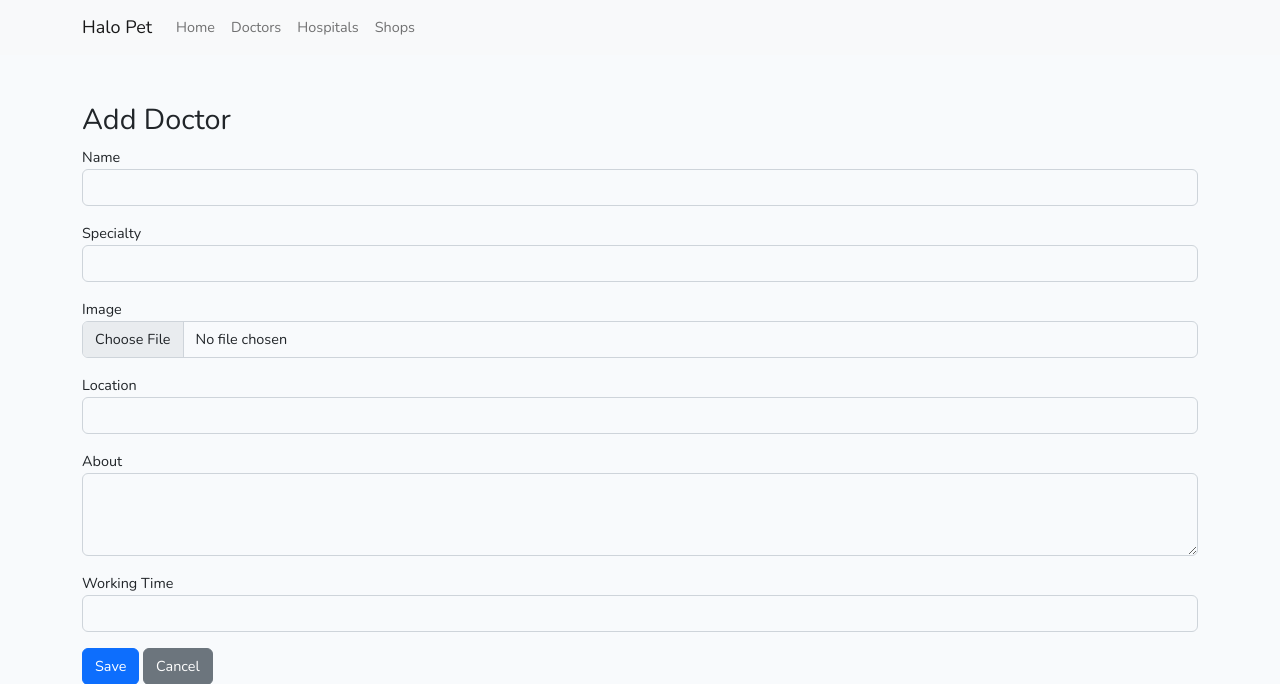
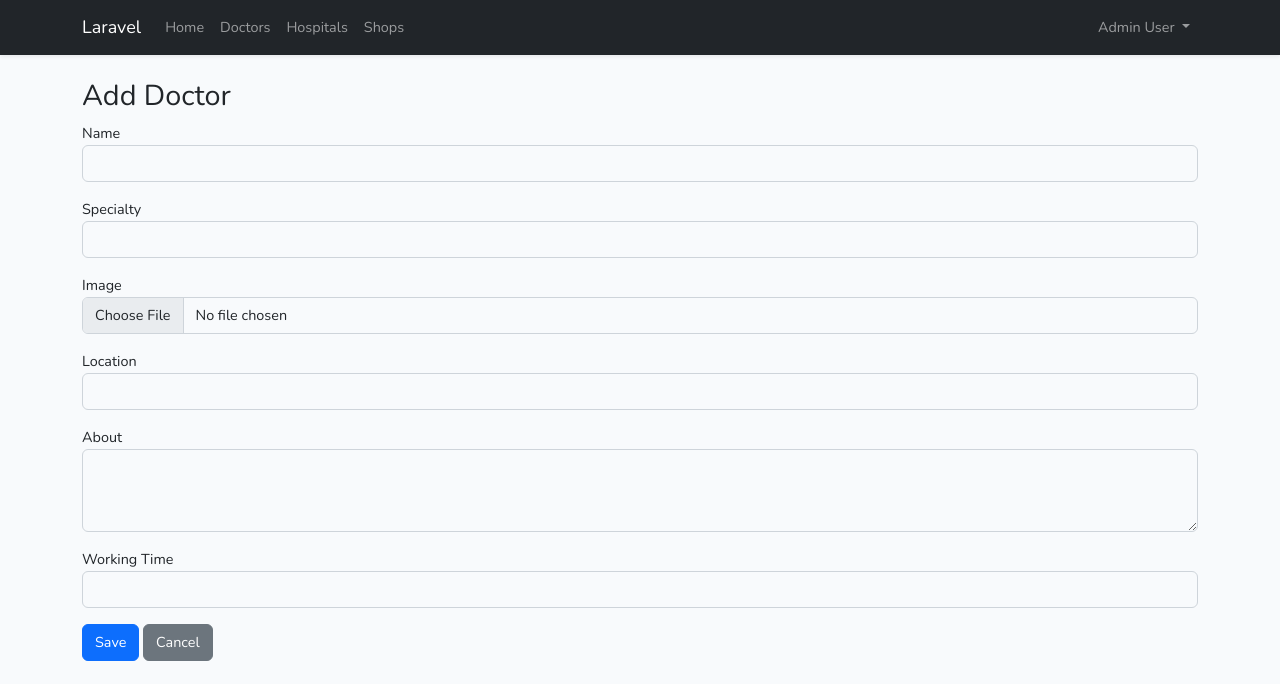
Before and after one commit to jodisaputra/halo_pet, a Laravel app: page /doctors/create in a window 1280 px wide. Shown: the top 684 px of the page. Run offline with Laravel 10, Linux system fonts and the light colour scheme; a user stored in the database is signed in; data comes from the database, SQL or seed files in the repository; style sheets or scripts are compiled from the project's sources.

Commit message:
Update app.blade.php

```diff
--- a/halo_pet_api/resources/views/layouts/app.blade.php
+++ b/halo_pet_api/resources/views/layouts/app.blade.php
@@ -18,16 +18,21 @@
 </head>
 <body>
     <div id="app">
-        <nav class="navbar navbar-expand-lg navbar-light bg-light mb-4">
+        <nav class="navbar navbar-expand-md navbar-dark bg-dark shadow-sm">
             <div class="container">
-                <a class="navbar-brand" href="/">Halo Pet</a>
-                <button class="navbar-toggler" type="button" data-toggle="collapse" data-target="#navbarNav" aria-controls="navbarNav" aria-expanded="false" aria-label="Toggle navigation">
+                <a class="navbar-brand" href="{{ url('/') }}">
+                    {{ config('app.name', 'Laravel') }}
+                </a>
+                <button class="navbar-toggler" type="button" data-bs-toggle="collapse" data-bs-target="#navbarSupportedContent" aria-controls="navbarSupportedContent" aria-expanded="false" aria-label="{{ __('Toggle navigation') }}">
                     <span class="navbar-toggler-icon"></span>
                 </button>
-                <div class="collapse navbar-collapse" id="navbarNav">
-                    <ul class="navbar-nav">
-                        <li class="nav-item {{ request()->is('home') ? 'active' : '' }}">
-                            <a class="nav-link" href="/home">Home</a>
+
+                <div class="collapse navbar-collapse" id="navbarSupportedContent">
+                    <!-- Left Side Of Navbar -->
+                    <ul class="navbar-nav me-auto">
+                        @auth
+                            <li class="nav-item">
+                                <a class="nav-link" href="{{ route('home') }}">{{ __('Home') }}</a>
                             </li>
                             <li class="nav-item {{ request()->is('doctors*') ? 'active' : '' }}">
                                 <a class="nav-link" href="/doctors">Doctors</a>
@@ -38,6 +43,43 @@
                             <li class="nav-item {{ request()->is('shops*') ? 'active' : '' }}">
                                 <a class="nav-link" href="/shops">Shops</a>
                             </li>
+                        @endauth
+                    </ul>
+
+                    <!-- Right Side Of Navbar -->
+                    <ul class="navbar-nav ms-auto">
+                        <!-- Authentication Links -->
+                        @guest
+                            @if (Route::has('login'))
+                                <li class="nav-item">
+                                    <a class="nav-link" href="{{ route('login') }}">{{ __('Login') }}</a>
+                                </li>
+                            @endif
+
+                            @if (Route::has('register'))
+                                <li class="nav-item">
+                                    <a class="nav-link" href="{{ route('register') }}">{{ __('Register') }}</a>
+                                </li>
+                            @endif
+                        @else
+                            <li class="nav-item dropdown">
+                                <a id="navbarDropdown" class="nav-link dropdown-toggle" href="#" role="button" data-bs-toggle="dropdown" aria-haspopup="true" aria-expanded="false" v-pre>
+                                    {{ Auth::user()->first_name }} {{ Auth::user()->last_name }}
+                                </a>
+
+                                <div class="dropdown-menu dropdown-menu-end" aria-labelledby="navbarDropdown">
+                                    <a class="dropdown-item" href="{{ route('logout') }}"
+                                       onclick="event.preventDefault();
+                                                     document.getElementById('logout-form').submit();">
+                                        {{ __('Logout') }}
+                                    </a>
+
+                                    <form id="logout-form" action="{{ route('logout') }}" method="POST" class="d-none">
+                                        @csrf
+                                    </form>
+                                </div>
+                            </li>
+                        @endguest
                     </ul>
                 </div>
             </div>
```
Lines whose indentation alone changed are shown as unchanged.
